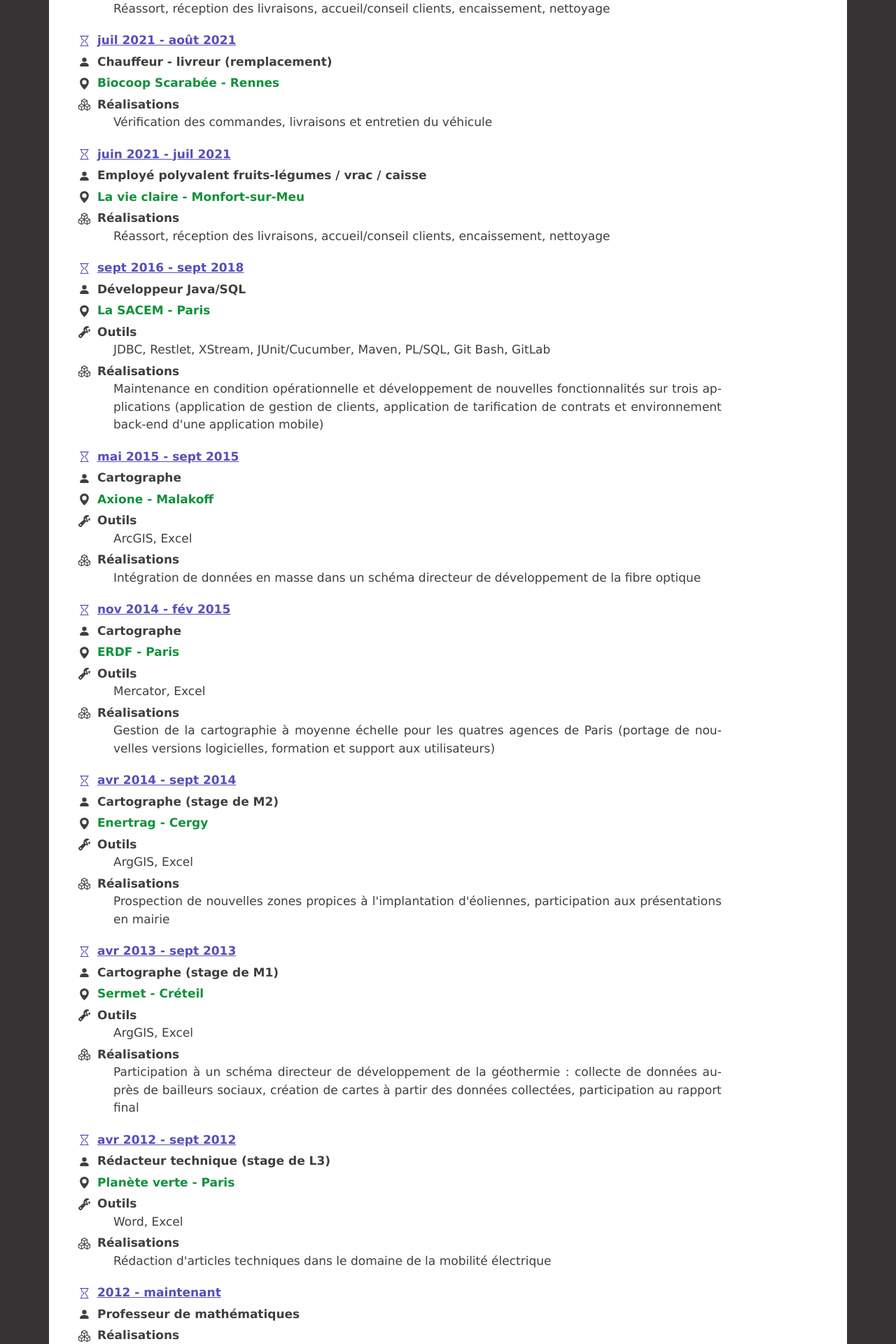
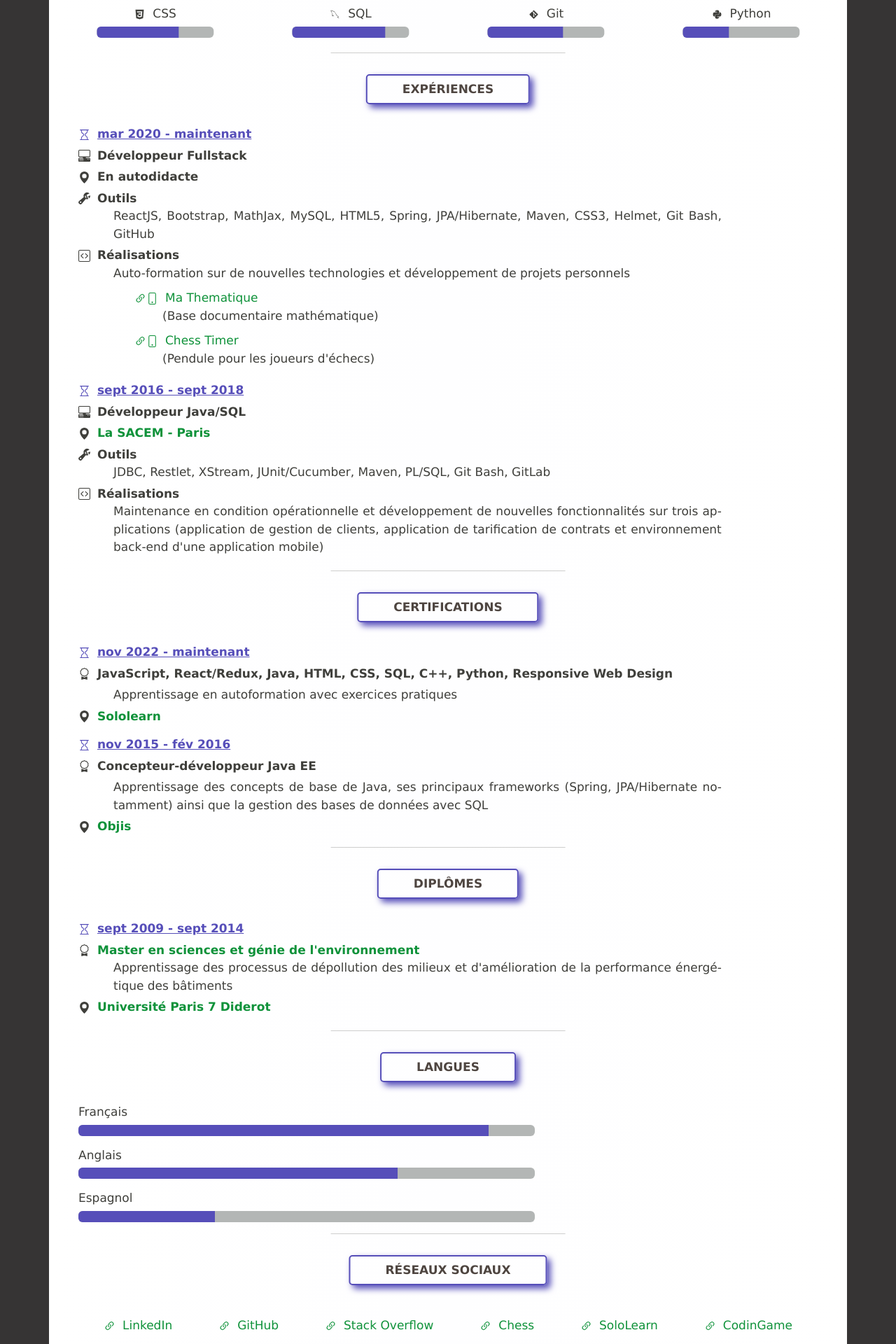
Before and after one commit to jozinho22/cv, a React (Create React App) app: page / in a window 1280 px wide. Shown: the part 440-2360 px from the top of the page at 70% size. Built offline with nearby package versions, Linux system fonts and the light colour scheme.

Commit message:
add codin game on socials

```diff
--- a/src/App.js
+++ b/src/App.js
@@ -15,7 +15,7 @@
 
   const [domain] = React.useState(
     process.env.NODE_ENV === 'development' ?
-        EnumDomain.NON_DEV
+        EnumDomain.DEV
             :   EnumDomain.DEV
     );
 
--- a/src/components/CurriculumVitae.jsx
+++ b/src/components/CurriculumVitae.jsx
@@ -17,7 +17,7 @@
 
 const CurriculumVitae = ( {domain} ) => {
 
-    var poste = "Réceptionniste polyvalent en hôtellerie";
+    var poste = "Administrateur MES";
 
     return (
         <Container className="curriculum-vitae-container">
--- a/src/components/parts/infos/dev/getDevSocialNetworks.jsx
+++ b/src/components/parts/infos/dev/getDevSocialNetworks.jsx
@@ -2,7 +2,7 @@
 
     return [
         {
-            platform: "Linkedin",
+            platform: "LinkedIn",
             profileLink: "https://www.linkedin.com/in/josselin-douineau-679320209/"
         },
         {
@@ -18,8 +18,12 @@
             profileLink: "https://www.chess.com/member/jozinho22"
         },
         {
-            platform: "Sololearn",
+            platform: "SoloLearn",
             profileLink: "https://www.sololearn.com/profile/27697996"
+        },
+        {
+            platform: "CodinGame",
+            profileLink: "https://www.codingame.com/profile/46e69964dfc968b62eb806d7b58a5da26685473"
         }
     ]
 }
--- a/src/components/parts/infos/getLanguages.jsx
+++ b/src/components/parts/infos/getLanguages.jsx
@@ -8,7 +8,7 @@
                                 },
                                 {
                                     language : "Anglais",
-                                    level: 60
+                                    level: 70
                                 },
                                 {
                                     language : "Espagnol",
@@ -23,7 +23,7 @@
                                 },
                                 {
                                     language : "English",
-                                    level: 60
+                                    level: 70
                                 },
                                 {
                                     language : "Spanish",
--- a/src/components/parts/infos/nonDev/getNonDevExperience.jsx
+++ b/src/components/parts/infos/nonDev/getNonDevExperience.jsx
@@ -22,6 +22,24 @@
                     companyLink: "https://www.lavieclaire.com/",
                     as: "Employé polyvalent fruits-légumes / vrac / caisse",
                     desc: "Réassort, réception des livraisons, accueil/conseil clients, encaissement, nettoyage"
+                },
+                {
+                    period: "mar 2020 - maintenant",
+                    company: "En autodidacte",
+                    as: "Développeur Fullstack",
+                    tools: "ReactJS, Bootstrap, MathJax, MySQL, HTML5, Spring, JPA/Hibernate, Maven, CSS3, Helmet, Git Bash, GitHub",                     desc: "Auto-formation sur de nouvelles technologies et développement de projets personnels",
+                    references: [
+                        {
+                            url: "https://github.com/jozinho22/maths/",
+                            webSiteName : "Ma Thematique",
+                            desc: "(Base documentaire mathématique)"
+                        },
+                        {
+                            url: "https://github.com/jozinho22/chess-timer/",
+                            webSiteName : "Chess Timer",
+                            desc: "(Pendule pour les joueurs d'échecs)"
+                        }
+                    ]
                 },
                 {
                     period: "sept 2016 - sept 2018",
```
Also changed, not shown: src/components/assets/desc.txt (added).
